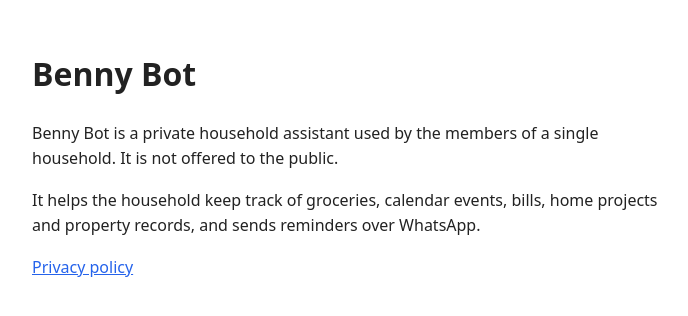
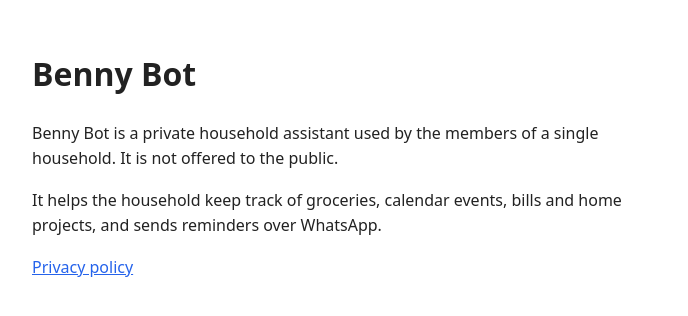
Before and after one commit to blesson-john/blesson-john.github.io, a plain HTML site: page index.html in a window 1280 px wide. Shown: the whole page, without its empty margins (288-976 px from the left). Drawn offline with Linux system fonts and the light colour scheme.

Commit message:
Add files via upload

```diff
--- a/index.html
+++ b/index.html
@@ -14,7 +14,7 @@
 <body>
   <h1>Benny Bot</h1>
   <p>Benny Bot is a private household assistant used by the members of a single household. It is not offered to the public.</p>
-  <p>It helps the household keep track of groceries, calendar events, bills, home projects and property records, and sends reminders over WhatsApp.</p>
+  <p>It helps the household keep track of groceries, calendar events, bills and home projects, and sends reminders over WhatsApp.</p>
   <p><a href="privacy.html">Privacy policy</a></p>
 </body>
 </html>
```
